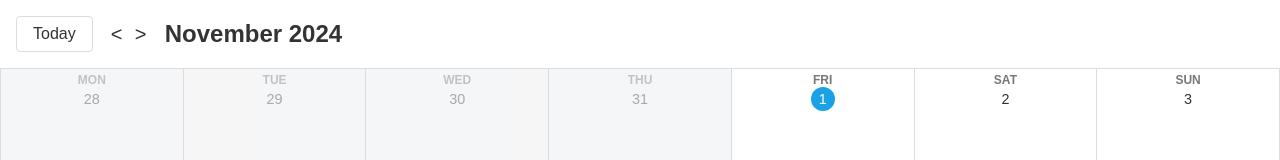
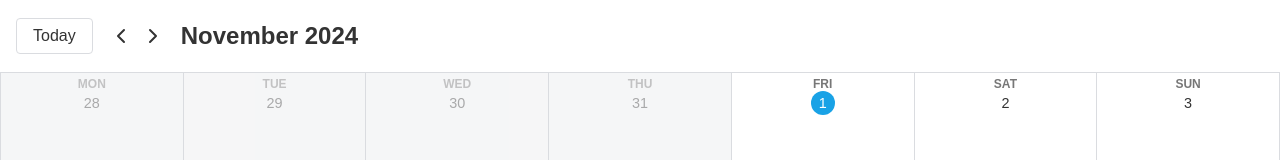
Before and after one commit to kaklewski/zenith-calendar, a React (Vite) app: page / in a window 1280 px wide. Shown: the top 160 px of the page. Built offline with nearby package versions, Linux system fonts and the light colour scheme.

Commit message:
feat: Add SVG icons

```diff
--- a/package.json
+++ b/package.json
@@ -10,6 +10,7 @@
     "preview": "vite preview"
   },
   "dependencies": {
+    "@tabler/icons-react": "^3.21.0",
     "date-fns": "^4.1.0",
     "react": "^18.3.1",
     "react-dom": "^18.3.1"
--- a/src/components/Calendar.tsx
+++ b/src/components/Calendar.tsx
@@ -21,6 +21,7 @@ import Modal, { ModalProps } from './Modal'
 import { UnionOmit } from '../utils/types'
 import { Event } from '../context/Events'
 import { OverflowContainer } from './OverflowContainer'
+import { IconChevronLeft, IconChevronRight, IconX } from '@tabler/icons-react'
 
 export function Calendar() {
   const [selectedMonth, setSelectedMonth] = useState(new Date())
@@ -40,21 +41,19 @@ export function Calendar() {
   return (
     <div className='calendar'>
       <div className='header'>
-				<button
-					className='btn'
-					onClick={() => setSelectedMonth(new Date())}>
+        <button className='btn' onClick={() => setSelectedMonth(new Date())}>
           Today
         </button>
         <div>
           <button
             className='month-change-btn'
             onClick={() => setSelectedMonth(m => subMonths(m, 1))}>
-						&lt;
+            <IconChevronLeft />
           </button>
           <button
             className='month-change-btn'
             onClick={() => setSelectedMonth(m => addMonths(m, 1))}>
-						&gt;
+            <IconChevronRight />
           </button>
         </div>
         <span className='month-title'>
@@ -69,9 +68,7 @@ export function Calendar() {
           <CalendarDay
             key={day.getTime()}
             day={day}
-						events={events.filter(event =>
-							isSameDay(day, event.date)
-						)}
+            events={events.filter(event => isSameDay(day, event.date))}
             showWeekName={index < 7 ? true : false}
             selectedMonth={selectedMonth}
           />
@@ -100,8 +97,7 @@ function CalendarDay({
   const { addEvent } = useEvents()
 
   const sortedEvents = useMemo(() => {
-		const timeToNumber = (time: string) =>
-			parseFloat(time.replace(':', '.'))
+    const timeToNumber = (time: string) => parseFloat(time.replace(':', '.'))
 
     return [...events].sort((a, b) => {
       if (a.allDay && b.allDay) {
@@ -148,18 +144,14 @@ function CalendarDay({
           renderOverflow={amount => (
             <>
               <button
-								onClick={() =>
-									setIsViewMoreEventModalOpen(true)
-								}
+                onClick={() => setIsViewMoreEventModalOpen(true)}
                 className='events-view-more-btn'>
                 +{amount}
               </button>
               <ViewMoreCalendarEventsModal
                 events={sortedEvents}
                 isOpen={isViewMoreEventModalOpen}
-								onClose={() =>
-									setIsViewMoreEventModalOpen(false)
-								}
+                onClose={() => setIsViewMoreEventModalOpen(false)}
               />
             </>
           )}
@@ -188,11 +180,9 @@ function ViewMoreCalendarEventsModal({
   return (
     <Modal {...modalProps}>
       <div className='modal-title'>
-				<small>
-					{formatDate(events[0].date, { dateStyle: 'short' })}
-				</small>
+        <small>{formatDate(events[0].date, { dateStyle: 'short' })}</small>
         <button className='close-btn' onClick={modalProps.onClose}>
-					&times;
+          <IconX />
         </button>
       </div>
       <div className='events'>
@@ -212,21 +202,16 @@ function CalendarEvent({ event }: { event: Event }) {
     <>
       <button
         onClick={() => setIsEditModalOpen(true)}
-				className={cc(
-					'event',
-					event.color,
-					event.allDay && 'all-day-event'
-				)}>
+        className={cc('event', event.color, event.allDay && 'all-day-event')}>
         {event.allDay ? (
           <div className='event-name'>{event.name}</div>
         ) : (
           <>
             <div className={`color-dot ${event.color}`}></div>
             <div className='event-time'>
-							{formatDate(
-								parse(event.startTime, 'HH:mm', event.date),
-								{ timeStyle: 'short' }
-							)}
+              {formatDate(parse(event.startTime, 'HH:mm', event.date), {
+                timeStyle: 'short',
+              })}
             </div>
             <div className='event-name'>{event.name}</div>
           </>
@@ -269,9 +254,7 @@ function EventFormModal({
     event?.color || EVENT_COLORS[0]
   )
 
-	const [isAllDayChecked, setIsAllDayChecked] = useState(
-		event?.allDay || false
-	)
+  const [isAllDayChecked, setIsAllDayChecked] = useState(event?.allDay || false)
   const [startTime, setStartTime] = useState(event?.startTime || '')
 
   const endTimeRef = useRef<HTMLInputElement>(null)
@@ -324,11 +307,9 @@ function EventFormModal({
     <Modal {...modalProps}>
       <div className='modal-title'>
         <div>{isNew ? 'Add' : 'Edit'} Event</div>
-				<small>
-					{formatDate(date || event.date, { dateStyle: 'short' })}
-				</small>
+        <small>{formatDate(date || event.date, { dateStyle: 'short' })}</small>
         <button className='close-btn' onClick={modalProps.onClose}>
-					&times;
+          <IconX />
         </button>
       </div>
       <form onSubmit={handleSubmit}>
@@ -353,9 +334,7 @@ function EventFormModal({
         </div>
         <div className='row'>
           <div className='form-group'>
-						<label htmlFor={`${formId}-start-time`}>
-							Start Time
-						</label>
+            <label htmlFor={`${formId}-start-time`}>Start Time</label>
             <input
               value={startTime}
               onChange={e => setStartTime(e.target.value)}
@@ -406,10 +385,7 @@ function EventFormModal({
             {isNew ? 'Add' : 'Edit'}
           </button>
           {onDelete != null && (
-						<button
-							onClick={onDelete}
-							className='btn btn-delete'
-							type='button'>
+            <button onClick={onDelete} className='btn btn-delete' type='button'>
               Delete
             </button>
           )}
--- a/src/styles.scss
+++ b/src/styles.scss
@@ -85,12 +85,8 @@ body {
   cursor: pointer;
   background: none;
   border: none;
-  font-size: 1.75rem;
-  width: 2rem;
-  padding: 0;
-  height: 2rem;
-  text-align: center;
-  vertical-align: middle;
+  padding: 0.25rem;
+  line-height: 0;
   border-radius: 100%;
   transition: background-color 250ms;
   color: #333;
@@ -104,12 +100,8 @@ body {
   cursor: pointer;
   background: none;
   border: none;
-  font-size: 1.25rem;
-  width: 2rem;
-  padding: 0;
-  height: 2rem;
-  text-align: center;
-  vertical-align: middle;
+  padding: 0.5rem;
+  line-height: 0;
   border-radius: 100%;
   transition: background-color 250ms;
   color: #333;
@@ -322,7 +314,7 @@ body {
   border-radius: 0.5rem;
   padding: 1rem;
   z-index: 1;
-  min-width: 300px;
+  min-width: 350px;
   max-width: 95%;
   animation: pop-in 250ms forwards;
   scale: 0;
@@ -425,7 +417,7 @@ body {
 }
 
 .color-radio + label::before {
-  content: "";
+  content: '';
   display: block;
   width: 1.75rem;
   height: 1.75rem;
@@ -442,14 +434,14 @@ body {
   outline: 1px solid black;
 }
 
-.color-radio[value="blue"] + label::before {
+.color-radio[value='blue'] + label::before {
   background-color: var(--blue-background);
 }
 
-.color-radio[value="red"] + label::before {
+.color-radio[value='red'] + label::before {
   background-color: var(--red-background);
 }
 
-.color-radio[value="green"] + label::before {
+.color-radio[value='green'] + label::before {
   background-color: var(--green-background);
 }
```
Also changed, not shown: 1 other file (tests, documents, lock files or other folders). Lines whose indentation alone changed are shown as unchanged.
